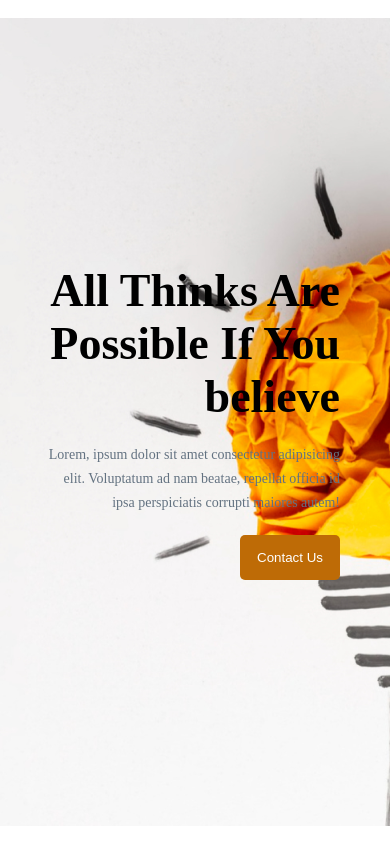
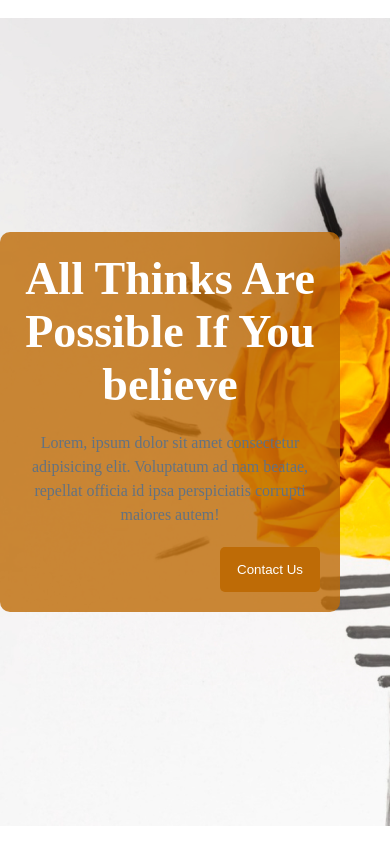
Before and after one commit to RionelxSlovesky/Responsive-Assignment1-ProgrammingHero, a plain HTML site: page index.html in a window 390 px wide. Drawn offline with Linux system fonts and the light colour scheme.

Commit message:
Header responsive
Now the header is responsive, will work on the main now

```diff
--- a/styles/style.css
+++ b/styles/style.css
@@ -57,3 +57,43 @@ header {
 #intro-btn {
     float: right;
 }
+
+/* body */
+main {
+
+    height: 100vh;
+    min-height: 500px;
+
+}
+
+
+
+
+@media only screen and (max-width: 1050px) {
+
+    /* header */
+
+    header {
+
+        justify-content: center;
+
+    }
+
+    #intro-container {
+        padding: 20px 20px;
+        background: rgb(190, 107, 6, 0.8);
+        color: white;
+        border-radius: 10px;
+    }
+
+    #intro-header, #intro-desc {
+        text-align: center;
+    }
+
+    #intro-desc {
+        font-size: 16px;
+    }
+
+
+
+}
```
